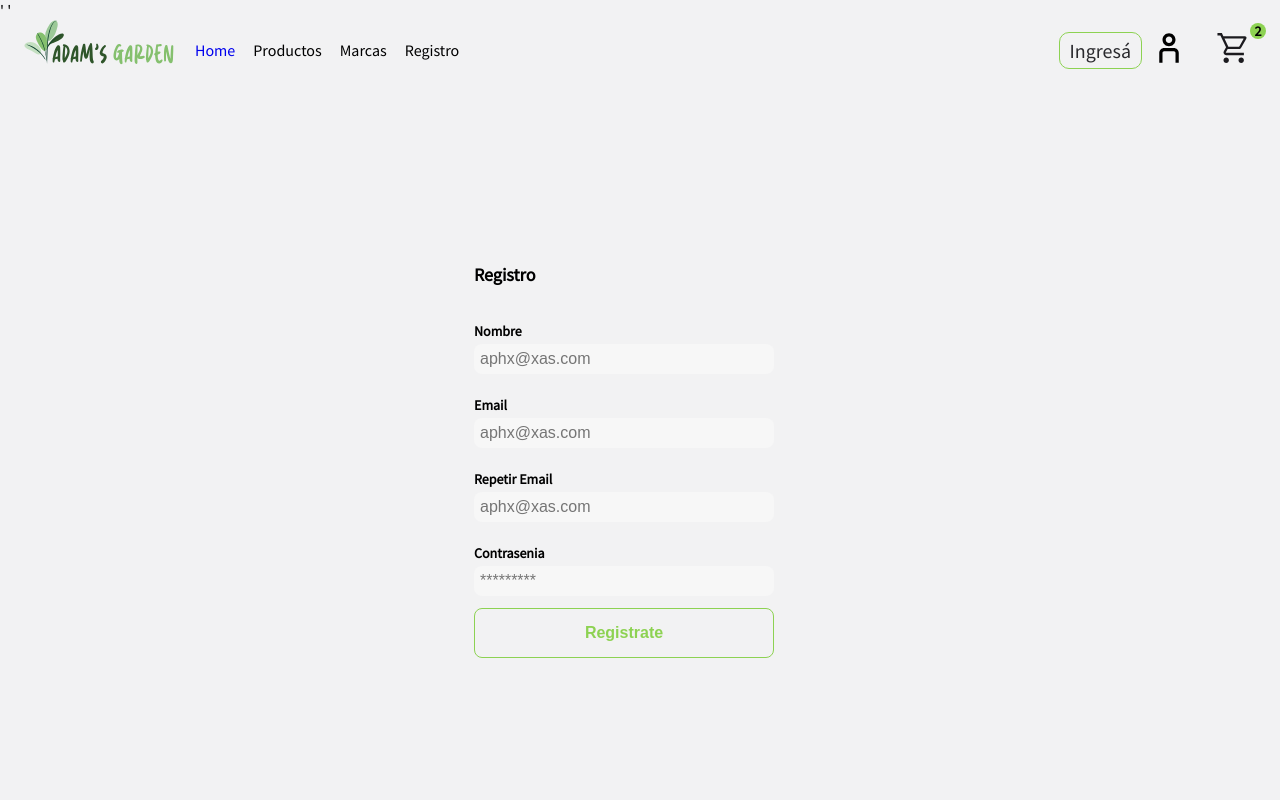
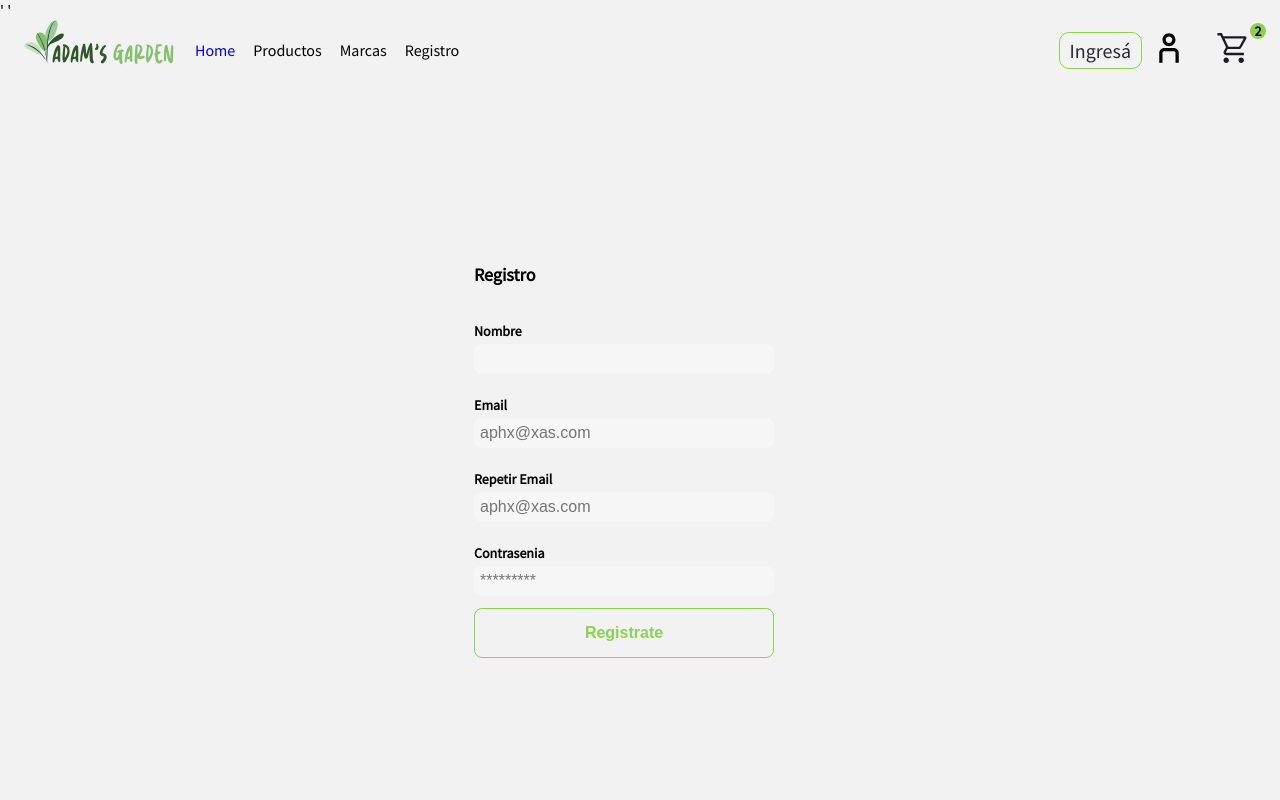
Before and after one commit to alphanetEX/Sprint2ADAMS, a website: page views/registro.html in a window 1280 px wide. Shown: the top 800 px of the page. Drawn offline with Linux system fonts and the light colour scheme.

Commit message:
miniminal changes

```diff
--- a/views/registro.html
+++ b/views/registro.html
@@ -48,7 +48,7 @@
                   <form action="/" class="form">
 
                     <label for="email" class="label">Nombre</label>
-                    <input type="text" id="email" placeholder="aphx@xas.com" class="input input-email">
+                    <input type="text" id="email" placeholder="" class="input input-email">
 
                     <label for="email" class="label">Email</label>
                     <input type="text" id="email" placeholder="aphx@xas.com" class="input input-email">
```
